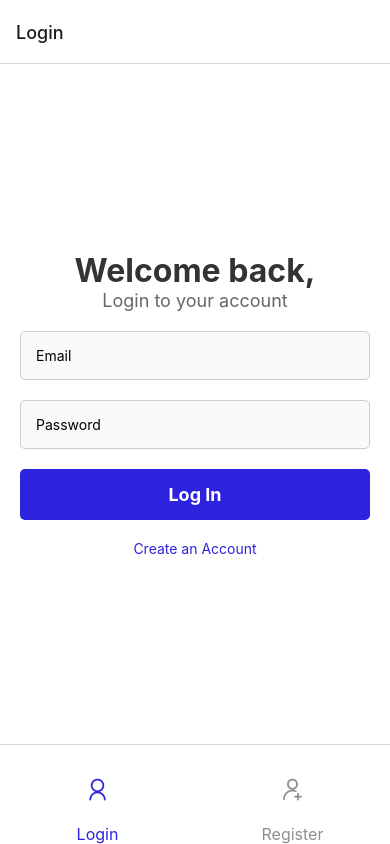
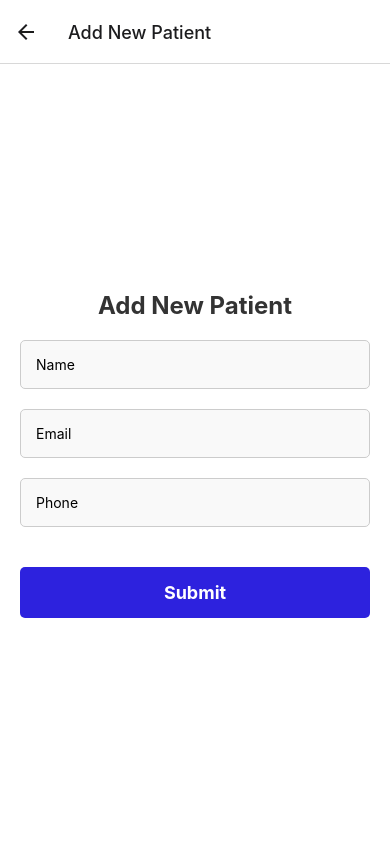
Before and after one commit to Tabares7/SysRef, a React Native app: screen /AddPatient in a window 390 px wide. Built offline with nearby package versions, Linux system fonts and the light colour scheme; what @tamagui/core, tamagui would draw is missing.

Commit message:
Working on navigarion and adding new patient screen

```diff
--- a/package.json
+++ b/package.json
@@ -12,19 +12,20 @@
     "@react-native-async-storage/async-storage": "^1.23.1",
     "@react-navigation/bottom-tabs": "^6.6.0",
     "@react-navigation/native": "^6.1.17",
+    "@react-navigation/stack": "^6.4.0",
     "@tamagui/babel-plugin": "^1.101.7",
     "@tamagui/config": "^1.101.7",
     "@tamagui/core": "^1.101.7",
     "@tamagui/lucide-icons": "^1.101.7",
     "@tamagui/stacks": "^1.101.7",
     "expo": "~51.0.18",
+    "expo-file-system": "~17.0.1",
     "expo-status-bar": "~1.12.1",
     "react": "18.2.0",
     "react-native": "0.74.3",
     "react-native-dotenv": "^3.4.11",
     "react-native-vector-icons": "^10.1.0",
-    "tamagui": "^1.101.7",
-    "expo-file-system": "~17.0.1"
+    "tamagui": "^1.101.7"
   },
   "devDependencies": {
     "@babel/core": "^7.20.0",
--- a/src/components/AppNavigator.js
+++ b/src/components/AppNavigator.js
@@ -1,17 +1,19 @@
-import React, { useEffect, useState } from "react";
+import React from "react";
 import { createBottomTabNavigator } from "@react-navigation/bottom-tabs";
-import AntDesign from "react-native-vector-icons/AntDesign"; // Importa el ícono correcto
+import { createStackNavigator } from "@react-navigation/stack";
+import AntDesign from "react-native-vector-icons/AntDesign";
 import LoginScreen from "../screens/LoginScreen";
 import DashboardScreen from "../screens/DashboardScreen";
 import RegisterScreen from "../screens/RegisterScreen";
 import PatientsScreen from "../screens/PatientsScreen";
-import { getUser } from "../utils/authUtility";
 import { useAuth } from "../context/AuthContext"; // Importa el contexto de autenticación
+import AddPatientScreen from "../screens/AddPatientScreen";
 
 const Tab = createBottomTabNavigator();
+const Stack = createStackNavigator();
 
-function AppNavigator() {
-  const { token, loading } = useAuth(); // Obtén el token y el estado de carga del contexto
+function TabNavigator() {
+  const { token, loading } = useAuth();
 
   if (loading) {
     return null; // Puedes mostrar un indicador de carga mientras se obtienen los datos de autenticación
@@ -47,16 +49,16 @@ function AppNavigator() {
         tabBarActiveTintColor: "#2d22de",
         tabBarInactiveTintColor: "#8e8e93",
         tabBarStyle: {
-          height: 100, // Ajusta la altura de la barra de pestañas
-          paddingTop: 10, // Ajusta el padding superior
+          height: 100,
+          paddingTop: 10,
         },
         tabBarLabelStyle: {
           marginTop: 0,
-          fontSize: 16, // Ajusta el tamaño de la etiqueta
+          fontSize: 16,
         },
       })}
     >
-      {loading ? (
+      {token ? (
         <>
           <Tab.Screen
             name="Dashboard"
@@ -87,4 +89,21 @@ function AppNavigator() {
   );
 }
 
+function AppNavigator() {
+  return (
+    <Stack.Navigator>
+      <Stack.Screen
+        name="Back"
+        component={TabNavigator}
+        options={{ headerShown: false }}
+      />
+      <Stack.Screen
+        name="AddPatient"
+        component={AddPatientScreen}
+        options={{ title: "Add New Patient" }}
+      />
+    </Stack.Navigator>
+  );
+}
+
 export default AppNavigator;
--- a/src/components/PacienteItem.js
+++ b/src/components/PacienteItem.js
@@ -1,20 +1,7 @@
-// PacienteItem.js
 import React from "react";
-import { View, Text, StyleSheet } from "react-native";
-import { ChevronRight, Cloud, Moon, Star, Sun } from "@tamagui/lucide-icons";
+import { View, Text, StyleSheet, TouchableOpacity } from "react-native";
 import { useNavigation } from "@react-navigation/native";
-
-import {
-  Card,
-  H3,
-  Paragraph,
-  XStack,
-  YStack,
-  styled,
-  Separator,
-  ListItem,
-} from "tamagui";
-import { Pressable } from "react-native";
+import { Card, XStack, YStack, Separator, styled } from "tamagui";
 
 // Estiliza los elementos del paciente
 const StyledCard = styled(Card, {
@@ -27,12 +14,12 @@ const StyledCard = styled(Card, {
   borderColor: "#ddd",
 });
 
-const InfoText = styled(Paragraph, {
+const InfoText = styled(Text, {
   color: "#555",
   fontSize: 16,
 });
 
-const LabelText = styled(Paragraph, {
+const LabelText = styled(Text, {
   fontWeight: "bold",
   color: "#2d22de",
   fontSize: 16,
@@ -41,16 +28,14 @@ const LabelText = styled(Paragraph, {
 const PacienteItem = ({ paciente }) => {
   const navigation = useNavigation();
   return (
-    <Pressable
-      onPress={(e) => {
+    <TouchableOpacity
+      onPress={() => {
         navigation.navigate("Dashboard");
       }}
     >
       <StyledCard>
-        <YStack padding="$2">
-          <Text style={styles.title} color="#2d22de" fontSize={20}>
-            {paciente.name}
-          </Text>
+        <YStack padding="$1">
+          <Text style={styles.name}>{paciente.name}</Text>
           <Separator marginVertical={10} />
           <XStack space="$4" marginVertical="$2">
             <LabelText>Email:</LabelText>
@@ -66,23 +51,15 @@ const PacienteItem = ({ paciente }) => {
           </XStack>
         </YStack>
       </StyledCard>
-    </Pressable>
+    </TouchableOpacity>
   );
 };
 
 const styles = StyleSheet.create({
-  container: {
-    flex: 1,
-    padding: 20,
-    backgroundColor: "#f5f5f5", // Fondo claro para mejor contraste
-  },
-  listContainer: {
-    paddingBottom: 20, // Espacio adicional en la parte inferior
-  },
-  title: {
-    fontSize: 24,
+  name: {
+    fontSize: 30,
     fontWeight: "bold",
-    marginBottom: 20,
+    color: "#2d22de",
   },
 });
 
--- /dev/null
+++ b/src/screens/AddPatientScreen.js
@@ -0,0 +1,124 @@
+import React, { useState } from "react";
+import {
+  View,
+  Text,
+  TextInput,
+  TouchableOpacity,
+  StyleSheet,
+} from "react-native";
+
+import usePatient from "../hooks/usePatient";
+import { useNavigation } from "@react-navigation/native";
+
+const AddPatientScreen = ({ onSubmit }) => {
+  const [name, setName] = useState("");
+  const [email, setEmail] = useState("");
+  const [phone, setPhone] = useState("");
+  const [error, setError] = useState("");
+  const { addPatient } = usePatient();
+  const navigation = useNavigation();
+
+  const validateFields = () => {
+    if (!name) {
+      return false;
+    }
+    if (!email) {
+      return false;
+    }
+    if (!phone) {
+      return false;
+    }
+  };
+
+  const handleSubmit = () => {
+    if (validateFields()) {
+      const response = addPatient({ name, email, phone });
+      if (response) {
+        navigation.navigate("Patients");
+      }
+    } else {
+      setError("Error adding patient, some values are missing.");
+    }
+  };
+
+  return (
+    <View style={styles.container}>
+      <Text style={styles.title}>Add New Patient</Text>
+      {error ? <Text style={styles.error}>{error}</Text> : null}
+      <TextInput
+        style={styles.input}
+        placeholder="Name"
+        value={name}
+        onChangeText={setName}
+      />
+      <TextInput
+        style={styles.input}
+        placeholder="Email"
+        value={email}
+        onChangeText={setEmail}
+        autoCapitalize="none"
+        keyboardType="email-address"
+      />
+      <TextInput
+        style={styles.input}
+        placeholder="Phone"
+        value={phone}
+        onChangeText={setPhone}
+        keyboardType="phone-pad"
+      />
+      {/* <TextInput
+        style={styles.input}
+        placeholder="Referral Code"
+        value={referralCode}
+        onChangeText={setReferralCode}
+      /> */}
+      <TouchableOpacity style={styles.button} onPress={handleSubmit}>
+        <Text style={styles.buttonText}>Submit</Text>
+      </TouchableOpacity>
+    </View>
+  );
+};
+
+const styles = StyleSheet.create({
+  container: {
+    flex: 1,
+    justifyContent: "center",
+    alignItems: "center",
+    padding: 20,
+    backgroundColor: "#fff",
+  },
+  title: {
+    fontSize: 24,
+    fontWeight: "bold",
+    color: "#333",
+    marginBottom: 20,
+  },
+  input: {
+    width: "100%",
+    padding: 15,
+    marginBottom: 20,
+    borderWidth: 1,
+    borderColor: "#ccc",
+    borderRadius: 5,
+    backgroundColor: "#f9f9f9",
+  },
+  button: {
+    width: "100%",
+    paddingVertical: 15,
+    borderRadius: 5,
+    backgroundColor: "#2d22de",
+    alignItems: "center",
+    marginTop: 20,
+  },
+  buttonText: {
+    color: "#fff",
+    fontSize: 18,
+    fontWeight: "bold",
+  },
+  error: {
+    color: "red",
+    marginBottom: 20,
+  },
+});
+
+export default AddPatientScreen;
--- a/src/screens/PatientsScreen.js
+++ b/src/screens/PatientsScreen.js
@@ -1,5 +1,4 @@
-// PatientsScreen.js
-import React, { useEffect, useState } from "react";
+import React, { useEffect, useState, useCallback } from "react";
 import {
   View,
   Text,
@@ -7,17 +6,20 @@ import {
   StyleSheet,
   SafeAreaView,
   FlatList,
+  TouchableOpacity,
 } from "react-native";
 import { useAuth } from "../context/AuthContext";
 import usePatient from "../hooks/usePatient";
 import PacienteItem from "../components/PacienteItem";
+import { useNavigation, useFocusEffect } from "@react-navigation/native";
 
 const PatientsScreen = () => {
   const { clinicId, token } = useAuth();
   const { getPatients } = usePatient();
   const [patients, setPatients] = useState([]);
+  const navigation = useNavigation();
 
-  useEffect(() => {
+  const fetchPatients = useCallback(() => {
     if (clinicId) {
       getPatients(clinicId)
         .then((data) => {
@@ -35,6 +37,12 @@ const PatientsScreen = () => {
     }
   }, [clinicId, getPatients]);
 
+  useFocusEffect(
+    useCallback(() => {
+      fetchPatients();
+    }, [fetchPatients])
+  );
+
   return (
     <SafeAreaView style={styles.container}>
       <FlatList
@@ -43,6 +51,14 @@ const PatientsScreen = () => {
         keyExtractor={(item) => item.id}
         contentContainerStyle={styles.listContainer}
       />
+      <TouchableOpacity
+        style={styles.button}
+        onPress={() =>
+          navigation.navigate("AddPatient", { onAdd: fetchPatients })
+        }
+      >
+        <Text style={styles.buttonText}>Add New Patient</Text>
+      </TouchableOpacity>
     </SafeAreaView>
   );
 };
@@ -50,13 +66,25 @@ const PatientsScreen = () => {
 const styles = StyleSheet.create({
   container: {
     flex: 1,
-    marginTop: 20,
+    margin: 20,
     padding: 20,
     backgroundColor: "#f5f5f5", // Fondo claro para mejor contraste
   },
   listContainer: {
     paddingBottom: 20, // Espacio adicional en la parte inferior
-    padding: 20,
+  },
+  button: {
+    width: "100%",
+    paddingVertical: 15,
+    borderRadius: 5,
+    backgroundColor: "#2d22de",
+    alignItems: "center",
+    marginTop: 20,
+  },
+  buttonText: {
+    color: "#fff",
+    fontSize: 18,
+    fontWeight: "bold",
   },
 });
 
```
Also changed, not shown: 1 other file (tests, documents, lock files or other folders).
